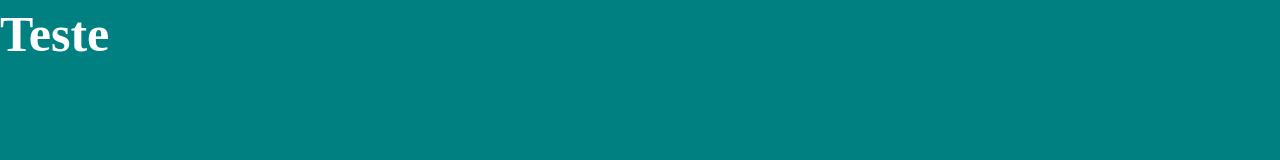
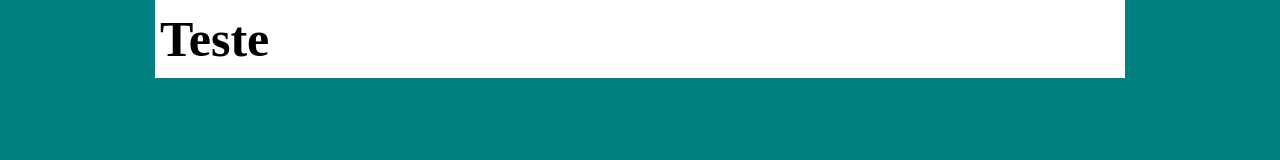
Before and after one commit to AgtLucas/grunt-test, a website: page index.html in a window 1280 px wide. Drawn offline with Linux system fonts and the light colour scheme.

Commit message:
Almost 100%

```diff
--- a/Gruntfile.js
+++ b/Gruntfile.js
@@ -18,6 +18,7 @@ module.exports = function(grunt) {
 		//	Metadata
 
 		meta: {
+			basePath: '../',
 			srcPath: 'sass/',
 			deployPath: 'css/'
 		},
--- a/index.html
+++ b/index.html
@@ -6,6 +6,8 @@
 	<link rel="stylesheet" href="css/style.css">
 </head>
 <body>
-	<h1>Teste</h1>
+	<div class="main">
+		<h1>Teste</h1>
+	</div>
 </body>
 </html>
--- a/sass/_layout.scss
+++ b/sass/_layout.scss
@@ -1,6 +1,6 @@
 body {
 	background-color: teal;
-	color: white;
+	color: black;
 	font-size: 16px;
 	margin: 0;
 	padding: 0;
@@ -9,7 +9,8 @@ body {
 	width: 60em;
 	max-width: 100%;
 	margin: auto;
-	background-color: teal;
+	background-color: white;
+	padding: 5px;
 }
 .contents {
 	margin: auto;
```
Also changed, not shown: css/style.css.
